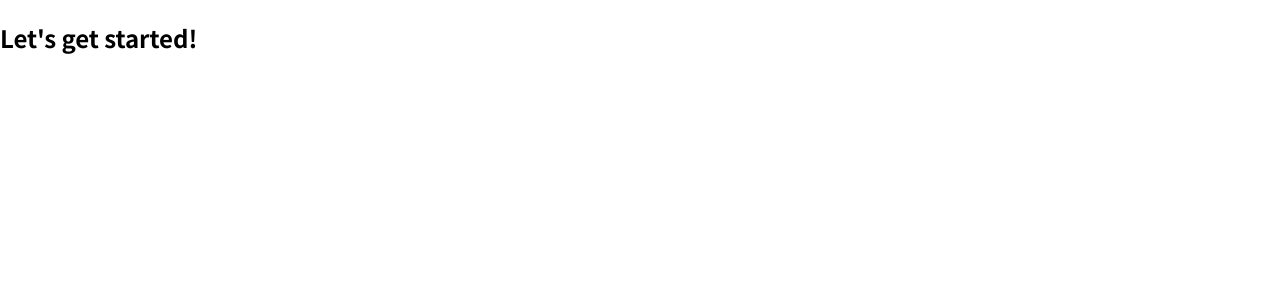
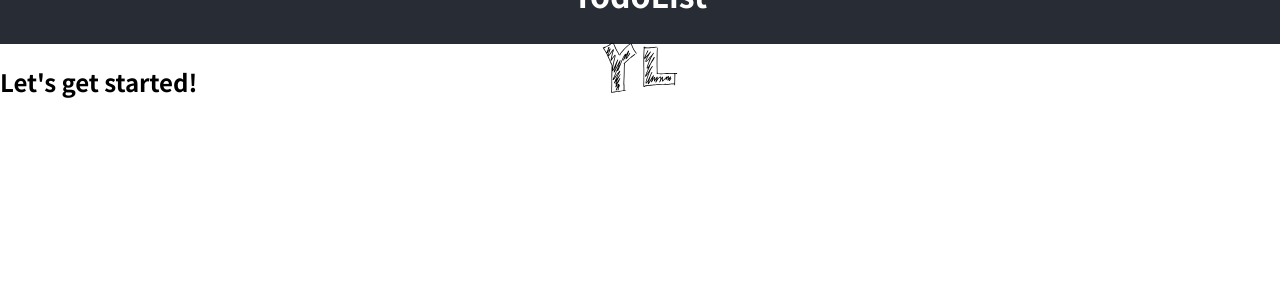
Before and after one commit to ggamsang812/MyBlogYL, a JavaScript app: page / in a window 1280 px wide. Shown: the top 300 px of the page. Built offline with nearby package versions, Linux system fonts and the light colour scheme.

Commit message:
adding header

```diff
--- a/src/App.js
+++ b/src/App.js
@@ -1,6 +1,9 @@
+import Header from './components/Header';
+
 function App() {
   return (
     <div>
+      <Header></Header>
       <h2>Let's get started!</h2>
     </div>
   );
--- /dev/null
+++ b/src/components/Header.css
@@ -0,0 +1,9 @@
+.header {
+  background-color: #282c34;
+  height: 44px;
+  display: flex;
+  flex-direction: column;
+  align-items: center;
+  justify-content: center;
+  color: white;
+}
--- /dev/null
+++ b/src/components/Header.js
@@ -0,0 +1,18 @@
+import './Header.css';
+//use home.svg file as a logo
+import logo from '../assets/home.svg';
+
+
+function Header() {
+  return (
+
+
+    <div className='header'>
+      <h1>TodoList</h1>
+      <img src={logo} alt='logo' />
+    </div>
+
+  );
+}
+
+export default Header;
```
Also changed, not shown: src/assets/home.svg (added).
